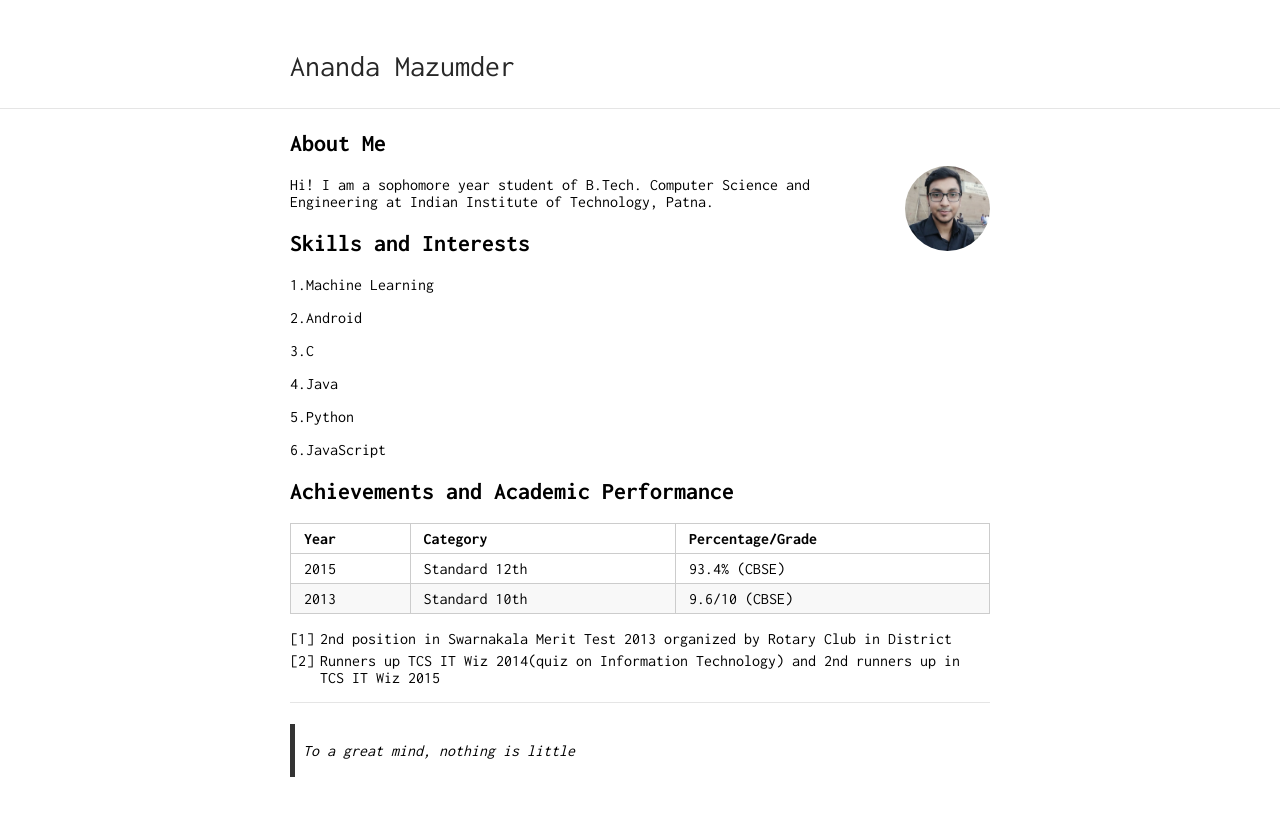
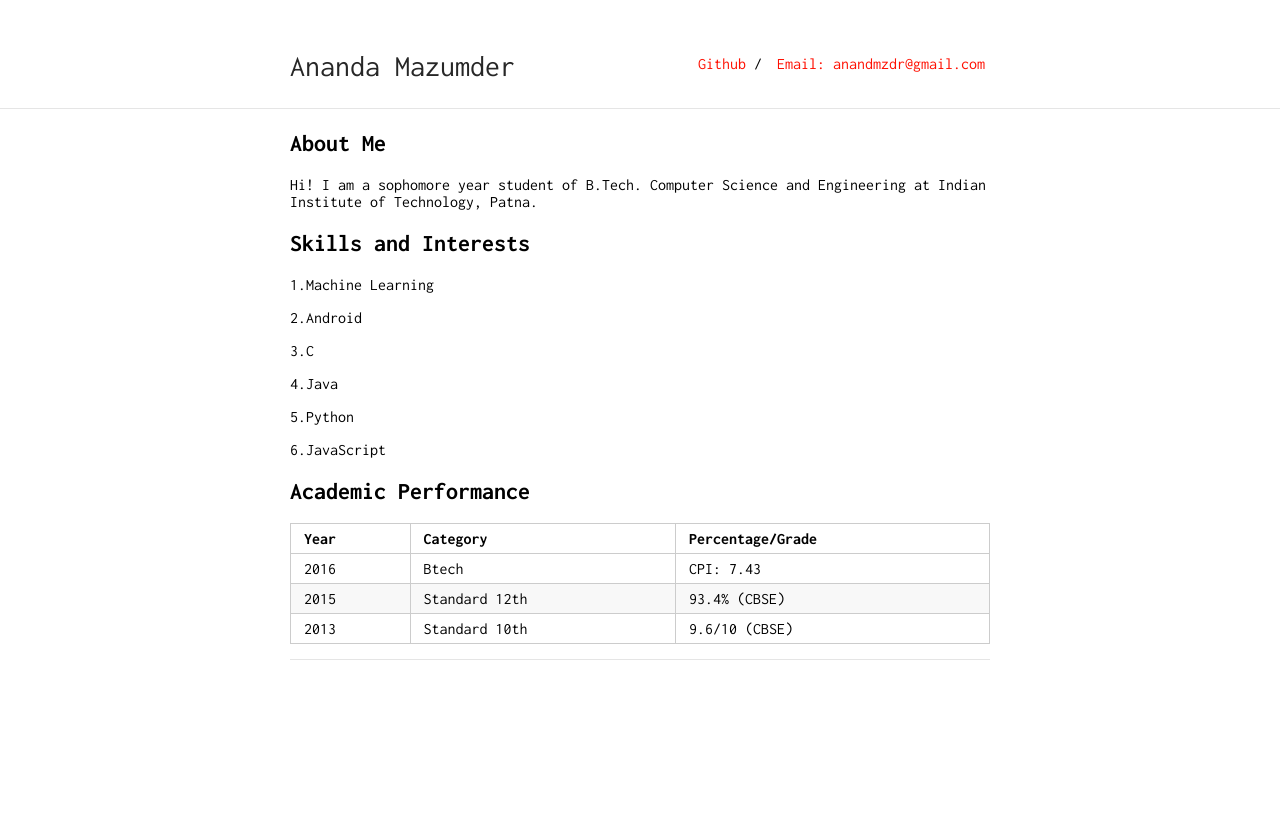
Before and after one commit to AaaWsqL/AaaWsqL.github.io, a Jekyll site: the page built from index.md, in a window 1280 px wide. Shown: the top 816 px of the page. Built offline with Jekyll 4.4.1, drawn with Linux system fonts in a browser that asks for light colours.

Commit message:
Finishing Touches

```diff
--- /dev/null
+++ b/_data/nav.yml
@@ -0,0 +1,4 @@
+- name: "Email: anandmzdr@gmail.com "
+
+- name: "Github"
+  link: "https://github.com/AaaWsqL"
--- a/index.md
+++ b/index.md
@@ -3,8 +3,6 @@ layout: default
 ---
 
 ## About Me
-
-<img class="profile-picture" src="photo.jpg">
 
 Hi! I am a sophomore year student of B.Tech. Computer Science and Engineering at Indian Institute of Technology, Patna.
 
@@ -23,16 +21,13 @@ Hi! I am a sophomore year student of B.Tech. Computer Science and Engineering at
 6.JavaScript
 
 
-## Achievements and Academic Performance
+## Academic Performance
 
 Year | Category | Percentage/Grade
 -----|-------|--------
+2016 | Btech | CPI: 7.43
 2015 | Standard 12th | 93.4% (CBSE)
 2013 | Standard 10th | 9.6/10 (CBSE)
 
-1. 2nd position in Swarnakala Merit Test 2013 organized by Rotary Club in District
-2. Runners up TCS IT Wiz 2014(quiz on Information Technology) and 2nd runners up in TCS IT Wiz 2015
 
 ---
-
-> To a great mind, nothing is little
```
